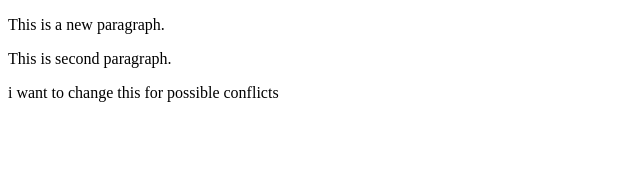
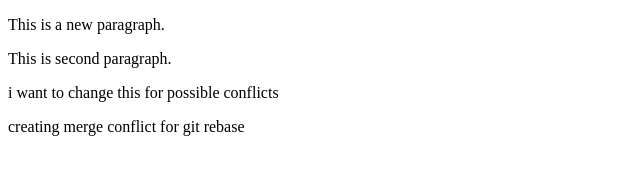
Before and after one commit to pol-dev-shinroo/git-practice, a plain HTML site: page index.html in a window 1280 px wide. Shown: the whole page, without its empty margins (0-640 px from the left). Drawn offline with Linux system fonts and the light colour scheme.

Commit message:
testing for rebase

```diff
--- a/index.html
+++ b/index.html
@@ -10,5 +10,6 @@
         <p>This is a new paragraph.</p>
         <p>This is second paragraph.</p>
         <p>i want to change this for possible conflicts</p>
+        <p>creating merge conflict for git rebase</p>
     </body>
 </html>
```
